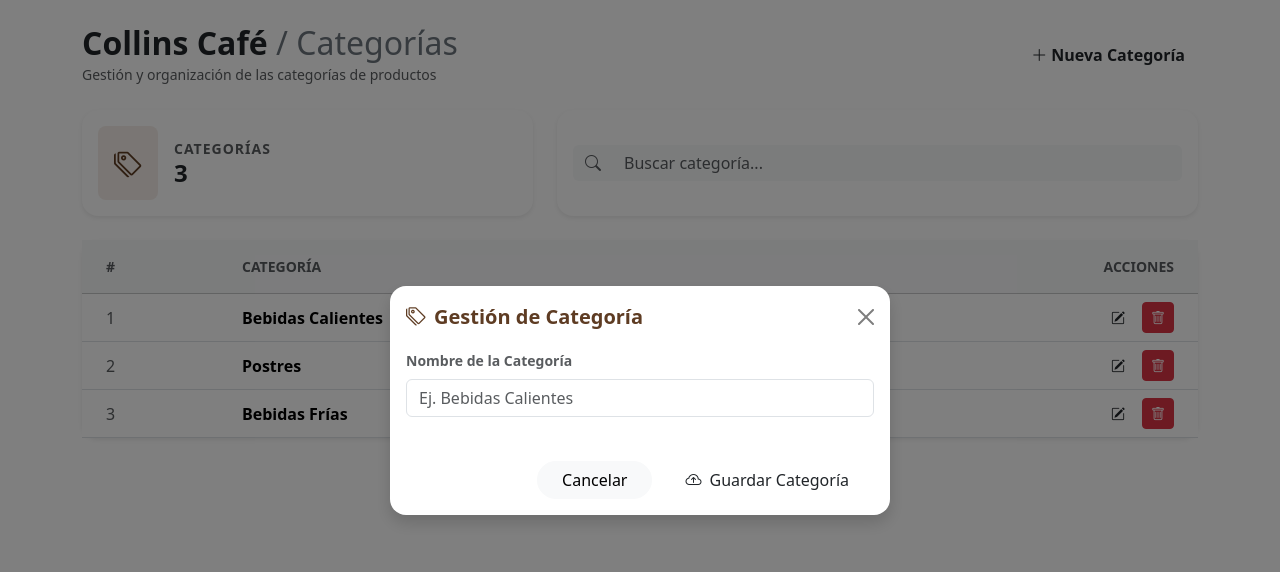
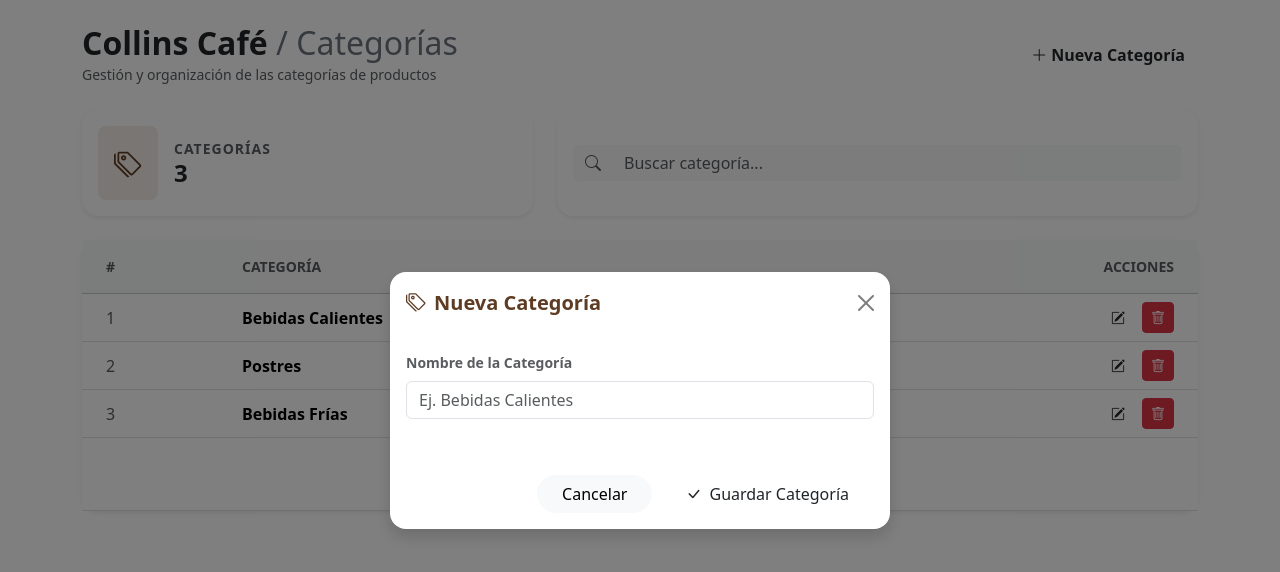
Before and after one commit to DiegoAntonioCaceresAranda/HDGrupo03-Fronted, a React (Vite) app: page / in a window 1280 px wide. Both pictures are taken after a click on the button "Nueva Categoría". Shown: the top 572 px of the page. Built offline with nearby package versions, Linux system fonts and the light colour scheme.

Commit message:
feat: added CRUD to page CategoriaPage

```diff
--- a/src/pages/CategoriaPage.tsx
+++ b/src/pages/CategoriaPage.tsx
@@ -5,30 +5,88 @@ import type { Categoria } from "../data/Categoria";
 
 export const Categorias = () => {
 
-  // Estado local para poder eliminar categorías de la vista
+  // Lista de categorias
   const [categorias, setCategorias] = useState<Categoria[]>([]);
 
-  // Control del modal
+  // Modal
   const [showModal, setShowModal] = useState(false);
 
+  // Categoría a editar
+  const [categoriaEditar, setCategoriaEditar] =
+   useState<Categoria | null>(null);
+
+  // Buscador
+  const [busquedad, setBusqueda] = useState("");
+
+  // READ
   useEffect(() => {
-    cargarCategorias();
+    const datos = catergoriaService.listarCategorias();
+    setCategorias(datos);
   }, []);
 
-  const cargarCategorias = () => {
-    const data = catergoriaService.listarCategorias();
-    setCategorias(data);
+  // MODAL CREAR
+  const abrirNuevaCategoria = () => {
+    setCategoriaEditar(null);
+    setShowModal(true);
+  };
+
+  // MODAL EDITAR
+  const editarCategoria = (categoria: Categoria) => {
+    setCategoriaEditar(categoria);
+    setShowModal(true);
+  };
+
+  //CREATE / UPDATE
+  const guardarCategoria = (
+    datos: Omit<Categoria, "id">
+  ) => {
+    if (categoriaEditar) {
+      //UPDATE
+      const categoriaActualizada =
+      catergoriaService.actualizarCategoria(
+        categoriaEditar.id,datos
+      );
+
+      if(categoriaActualizada) {
+        setCategorias(
+          catergoriaService.listarCategorias()
+        );
+      }
+    } else {
+      //CREATE
+      catergoriaService.crearCategoria(datos);
+      setCategorias(
+        catergoriaService.listarCategorias()
+      );
+    }
+
+    setShowModal(false);
+    setCategoriaEditar(null)
   }
 
-  // Eliminar categoría
-  const eliminarCategoria = (id: number, nombre: string) => {
-    if (window.confirm (
-      `¿Estás seguro de que deseas eliminar la categoría: ${nombre}?`
-    )) {
-      catergoriaService.eliminarCategoria(id);
-      cargarCategorias();
+  //DELETE
+  const eliminarCategoria = (
+    id: number,
+    nombre: string
+  ) => {
+    const confirmar = window.confirm(
+      `¿Estás seguro de que deseas eliminar la categoría "${nombre}"?`
+    );
+    if (!confirmar) {
+      return;
     }
+
+    catergoriaService.eliminarCategoria(id);
+    setCategorias(
+      catergoriaService.listarCategorias()
+    );
   };
+
+  //SEARCH
+  const categoriasFiltradas = categorias.filter(
+    categoria =>
+      categoria.nombre.toLowerCase().includes(busquedad.toLowerCase())
+  );
 
   return (
     <div className="container mt-4">
@@ -48,7 +106,7 @@ export const Categorias = () => {
         <div>
           <button
             className="btn btn-cafe fw-semibold"
-            onClick={() => setShowModal(true)}
+            onClick={abrirNuevaCategoria}
           >
             <i className="bi bi-plus-lg me-1"></i>
             Nueva Categoría
@@ -93,6 +151,10 @@ export const Categorias = () => {
                   type="text"
                   className="form-control bg-light border-0"
                   placeholder="Buscar categoría..."
+                  value={busquedad}
+                  onChange={(e) =>
+                    setBusqueda(e.target.value)
+                  }
                 />
               </div>
             </div>
@@ -118,7 +180,7 @@ export const Categorias = () => {
               </tr>
             </thead>
             <tbody>
-              {categorias.map((categoria, index) => (
+              {categoriasFiltradas.map((categoria, index) => (
                 <tr key={categoria.id}>
                   <td className="ps-4 text-muted">
                     {index + 1}
@@ -131,7 +193,7 @@ export const Categorias = () => {
                     <button
                       className="btn btn-sm btn-outline-cafe me-2"
                       title="Editar Categoría"
-                      onClick={() => setShowModal(true)}
+                      onClick={() => editarCategoria(categoria)}
                     >
                       <i className="bi bi-pencil-square"></i>
                     </button>
@@ -151,6 +213,12 @@ export const Categorias = () => {
                   </td>
                 </tr>
               ))}
+              {/* SIN RESULTADOS */}
+              <tr>
+                <td colSpan={3} className="text-center py-4 text-muted">
+                  No se encontraron cateogiras.
+                </td>
+              </tr>
             </tbody>
           </table>
         </div>
@@ -167,37 +235,55 @@ export const Categorias = () => {
         >
           <div className="modal-dialog modal-dialog-centered">
             <div className="modal-content border-0 rounded-4 shadow">
+
               {/* HEADER */}
-              <div className="modal-header border-bottom-0 pb-0">
+              <div className="modal-header border-bottom-0">
                 <h5 className="modal-title fw-bold text-cafe">
                   <i className="bi bi-tags me-2"></i>
-                  Gestión de Categoría
+                  {categoriaEditar
+                    ? "Editar Categoría"
+                    : "Nueva Categoría"}
                 </h5>
                 <button
                   type="button"
                   className="btn-close"
-                  onClick={() => setShowModal(false)}
+                  onClick={() => {
+                    setShowModal(false);
+                    setCategoriaEditar(null);
+                  }}
                 ></button>
               </div>
-              {/* BODY */}
+
+              {/* FORMULARIO */}
               <div className="modal-body">
-                <CategoriaForm/>
+                <CategoriaForm
+                  categoria={categoriaEditar}
+                  onSave={guardarCategoria}
+                />
               </div>
+
+
               {/* FOOTER */}
-              <div className="modal-footer border-top-0 pt-0">
+              <div className="modal-footer border-top-0">
                 <button
                   type="button"
                   className="btn btn-light rounded-pill px-4"
-                  onClick={() => setShowModal(false)}
+                  onClick={() => {
+                    setShowModal(false);
+                    setCategoriaEditar(null);
+                  }}
                 >
                   Cancelar
                 </button>
                 <button
-                  type="button"
+                  type="submit"
+                  form="categoriaForm"
                   className="btn btn-cafe rounded-pill px-4"
                 >
-                  <i className="bi bi-cloud-arrow-up me-2"></i>
-                  Guardar Categoría
+                  <i className="bi bi-check-lg me-2"></i>
+                  {categoriaEditar
+                    ? "Actualizar Categoría"
+                    : "Guardar Categoría"}
                 </button>
               </div>
             </div>
```
